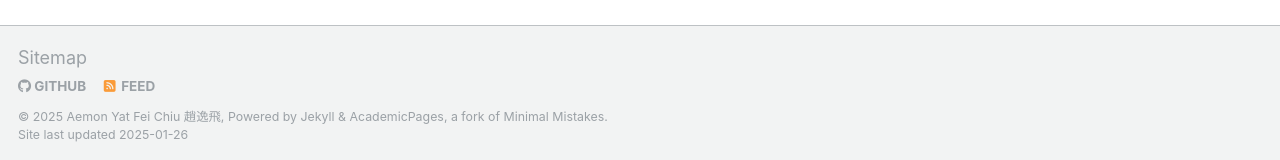
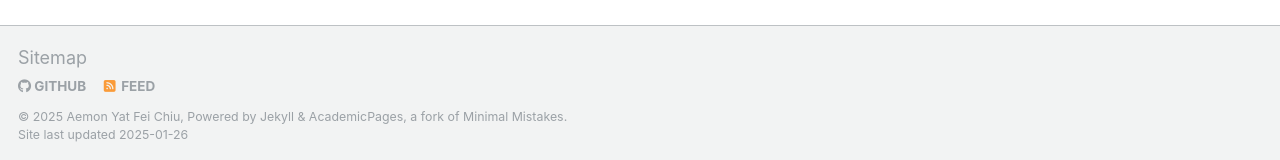
Before and after one commit to aemonyfchiu/aemonyfchiu.github.io, a Jekyll site: the page built from _pages/page-archive.html, in a window 1280 px wide and 900 px high, scrolled down 998 px. Shown: the part 737-897 px from the top of the window. Built offline with Jekyll 4.4.1, drawn with Linux system fonts in a browser that asks for light colours.

Commit message:
Update _config.yml

```diff
--- a/_config.yml
+++ b/_config.yml
@@ -10,7 +10,7 @@
 locale                   : "en-HK"
 title                    : "Aemon @ CUHK"
 title_separator          : "-"
-name                     : &name "Aemon Yat Fei Chiu 趙逸飛"
+name                     : &name "Aemon Yat Fei Chiu"
 description              : &description "PhD Student in EE at CUHK"
 url                      : https://aemonyfchiu.github.io
 baseurl                  : "" # the subpath of your site, e.g. "/blog"
@@ -22,7 +22,7 @@
 author:
   # Biographic information
   avatar           : "profile.png"
-  name             : "Aemon Yat Fei Chiu"
+  name             : "Aemon Yat Fei Chiu 趙逸飛"
   pronouns         : "he/his/him"
   bio              : "PhD Student in Electronic Engineering<br>The Chinese University of Hong Kong"
   location         : "Sha Tin, Hong Kong"
```
